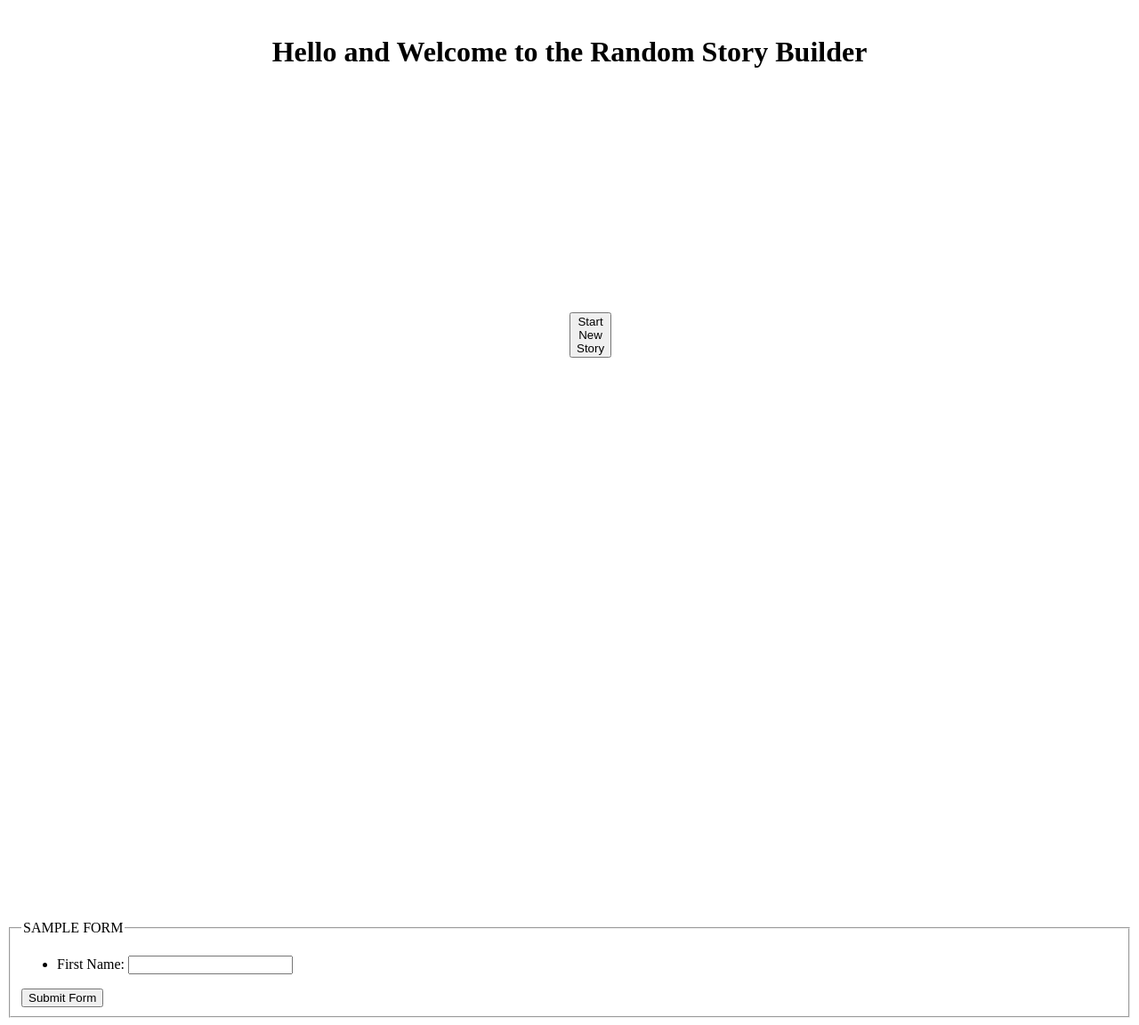
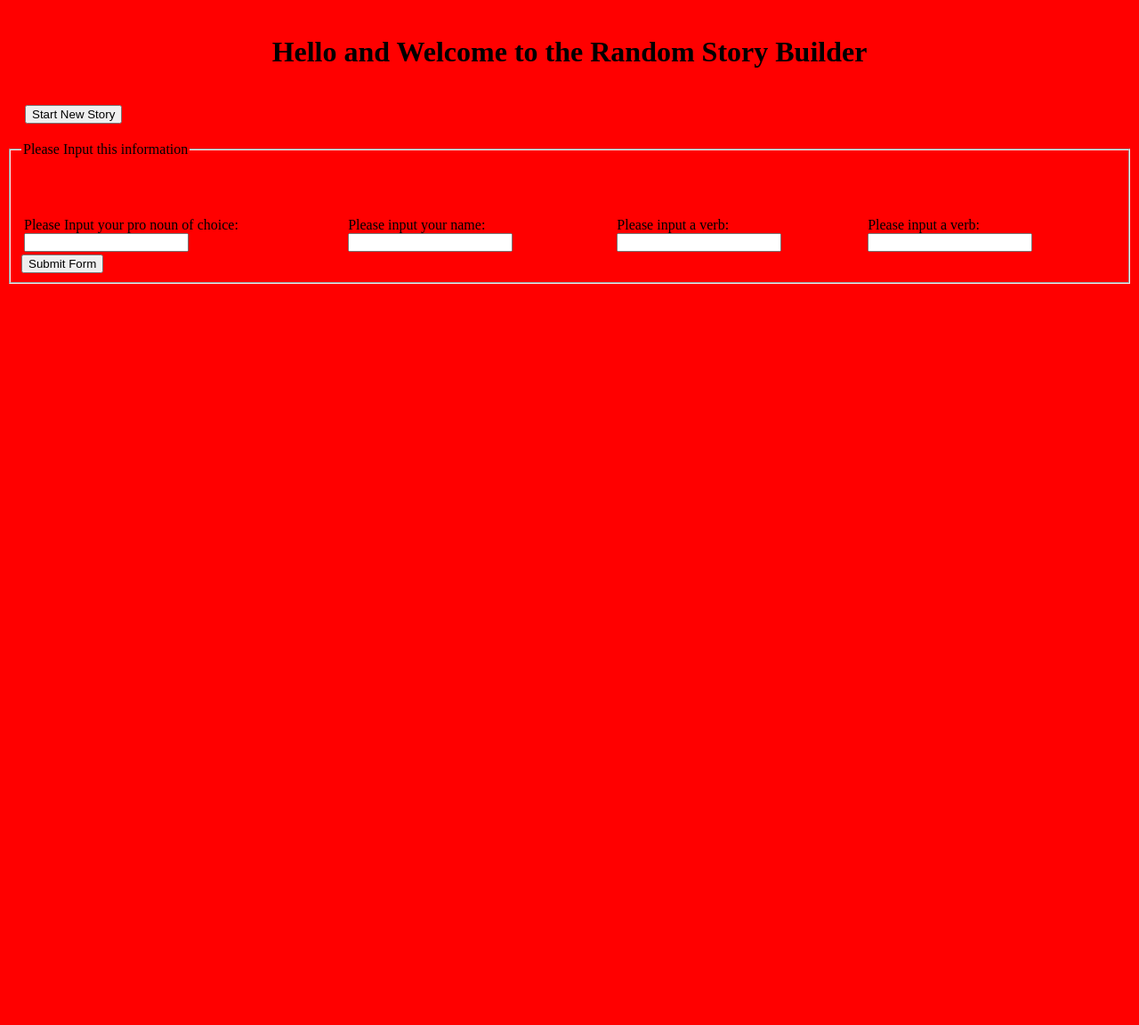
Before and after one commit to joeygaitan/mat-Libs, a Python web app: template templates/home.html in a window 1280 px wide. Shown: that part at 89% size. After the commit the page ends 800 px from the top of that part, so only its background shows below. Run offline with Jinja, Linux system fonts and the light colour scheme; the template is opened without the code that fills it, so the values that code supplies are empty; the page is wider than the window, and the part outside it is not shown.

```diff
--- /dev/null
+++ b/static/home.css
@@ -0,0 +1,7 @@
+body{
+    background-color: red;
+}
+.table{
+    display: table-cell;
+    vertical-align: inherit;
+}
--- a/templates/base.html
+++ b/templates/base.html
@@ -4,11 +4,14 @@
 <head>
   <meta charset='utf-8'>
   <title>Playlister</title>
+  <link rel="stylesheet" href="{{ url_for('static', filename='home.css') }}">
 </head>
 <body>
 
     {% block content %}
-        <h1>{{first}}</h1>
+        <h1>{{verbs[0]}}</h1>
+        <h1>{{verbs[1]}}</h1>
+        {{verbs}}
     {% endblock %}
 
 </body>
--- a/templates/home.html
+++ b/templates/home.html
@@ -2,14 +2,27 @@
 {% extends 'base.html' %}
 {% block content %}
     <h1 style="text-align: center; margin-top:40px">Hello and Welcome to the Random Story Builder</h1>
-    <button style="margin: 20% 50% 50% 50%">Start New Story</button>
+    <button style="margin: 20px;margin-left:20px;">Start New Story</button>
+
     <form method="post" action=".">
         <fieldset>
-            <legend>SAMPLE FORM</legend>
-            <ul>
-                <li>First Name: <input name='first'>
-                </li>
-            </ul>
+            <legend>Please Input this information</legend>
+            <table class="table">
+                <tr>
+                    <th>
+
+                    </th>
+                </tr>
+                <tr>
+                  <td>Please Input your pro noun of choice: <input name='pronoun'></td>
+                  <br/>
+                  <td>Please input your name: <input name='name'></td>
+                  <br/>
+                  <td>Please input a verb: <input name='verb1'></td>
+                  <br/>
+                  <td>Please input a verb: <input name='verb2'></td>
+                </tr>
+              </table>
             <input type='submit' value='Submit Form'>
         </fieldset>
     </form>
```
Also changed, not shown: app.py (+15 -6 lines), static/base.css (added).
